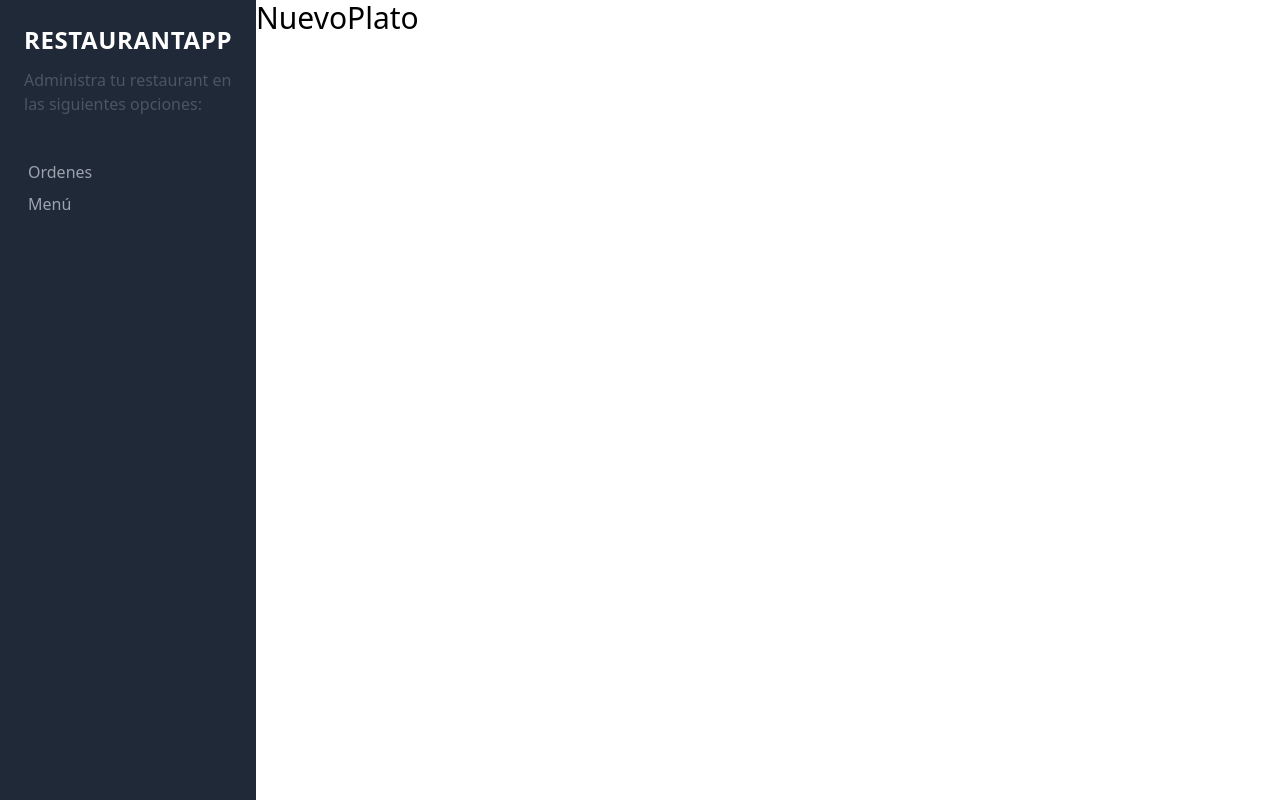
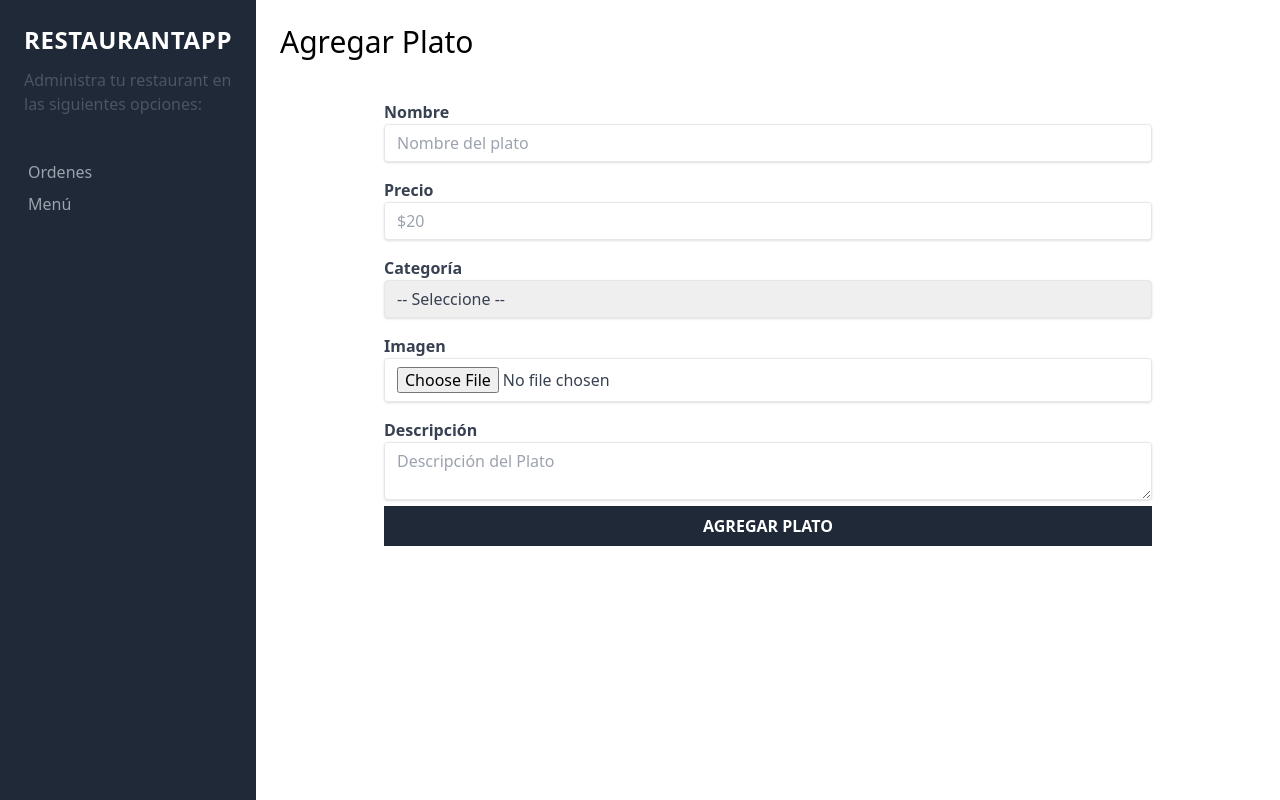
Before and after one commit to guadarecio/restaurantecliente, a React (Create React App) app: page /nuevo-plato in a window 1280 px wide. Built offline with nearby package versions, Linux system fonts and the light colour scheme.

Commit message:
Creating the form

```diff
--- a/src/App.js
+++ b/src/App.js
@@ -9,7 +9,7 @@ function App() {
   return (
     <div className="md:flex min-h-screen">
       <Sidebar />
-      <div className="md:w-3/5 xl:w-4/5">
+      <div className="md:w-3/5 xl:w-4/5 p-6">
         <Routes>
           <Route path="/" element={<Ordenes />} />
           <Route path="/menu" element={<Menu />} />
--- a/src/Components/Paginas/Menu.js
+++ b/src/Components/Paginas/Menu.js
@@ -1,9 +1,16 @@
 import React from "react";
+import { Link } from "react-router-dom";
 
 const Menu = () => {
   return (
     <>
       <h1 className="text-3xl font-light mb-4"> Menu </h1>
+      <Link
+        to="/nuevo-plato"
+        className=" bg-blue-800 hover:bg-blue-700, inline-block mb-5 p-2 text-white uppercase font-bold"
+      >
+        Agregar Plato
+      </Link>
     </>
   );
 };
--- a/src/Components/Paginas/Nuevoplato.js
+++ b/src/Components/Paginas/Nuevoplato.js
@@ -3,7 +3,96 @@ import React from "react";
 const NuevoPlato = () => {
   return (
     <>
-      <h1 className="text-3xl font-light mb-4">NuevoPlato </h1>
+      <h1 className="text-3xl font-light mb-4"> Agregar Plato </h1>
+      <div className="flex justify-center mt-10">
+        <div className="w-full max-w-3xl">
+          <form>
+            <div className="mb-4">
+              <label
+                className="block text-gray-700 text-sm font-bold mb-2"
+                htmlFor="nombre"
+              >
+                Nombre
+              </label>
+              <input
+                className="shadow appearance-none border rounded w-full py-2 px-3 text-gray-700 leading-tight fcus:outline-none focus:shadow-outline"
+                id="nombre"
+                type="text"
+                placeholder="Nombre del plato"
+              />
+            </div>
+
+            <div className="mb-4">
+              <label
+                className="block text-gray-700 text-sm font-bold mb-2"
+                htmlFor="precio"
+              >
+                Precio
+              </label>
+              <input
+                className="shadow appearance-none border rounded w-full py-2 px-3 text-gray-700 leading-tight fcus:outline-none focus:shadow-outline"
+                id="precio"
+                type="number"
+                placeholder="$20"
+                min="0"
+              />
+            </div>
+
+            <div className="mb-4">
+              <label
+                className="block text-gray-700 text-sm font-bold mb-2"
+                htmlFor="categoria"
+              >
+                Categoría
+              </label>
+              <select
+                className="shadow appearance-none border rounded w-full py-2 px-3 text-gray-700 leading-tight fcus:outline-none focus:shadow-outline"
+                id="categoria"
+                name="categoria"
+              >
+                <option value=""> -- Seleccione --</option>
+                <option value="desayuno"> Desayuno</option>
+                <option value="comida"> Comida</option>
+                <option value="cena"> Cena</option>
+                <option value="bebida"> Bebida</option>
+                <option value="postre"> Postre</option>
+                <option value="ensalada"> Ensalada</option>
+              </select>
+            </div>
+            <div className="mb-4">
+              <label
+                className="block text-gray-700 text-sm font-bold mb-2"
+                htmlFor="imagen"
+              >
+                Imagen
+              </label>
+              <input
+                className="shadow appearance-none border rounded w-full py-2 px-3 text-gray-700 leading-tight fcus:outline-none focus:shadow-outline"
+                id="imagen"
+                type="file"
+              />
+            </div>
+            <div className="mb-4">
+              <label
+                className="block text-gray-700 text-sm font-bold mb-2"
+                htmlFor="descripcion"
+              >
+                Descripción
+              </label>
+              <textarea
+                className="shadow appearance-none border rounded w-full py-2 px-3 text-gray-700 leading-tight fcus:outline-none focus:shadow-outline h-40"
+                id="descripcion"
+                placeholder="Descripción del Plato"
+              ></textarea>
+              <input
+                type="submit"
+                className="bg-gray-800 hover:bg-gray-900 w-full mt-5 p-2 text-white uppercase font-bold"
+                value="Agregar Plato"
+              />
+            </div>
+          </form>
+        </div>
+      </div>
     </>
   );
 };
--- a/src/css/main.css
+++ b/src/css/main.css
@@ -464,17 +464,48 @@ video {
 .mb-4 {
   margin-bottom: 1rem;
 }
-.mt-3 {
-  margin-top: 0.75rem;
+.mb-5 {
+  margin-bottom: 1.25rem;
 }
 .mt-10 {
   margin-top: 2.5rem;
 }
+.mt-3 {
+  margin-top: 0.75rem;
+}
 .block {
   display: block;
 }
+.inline-block {
+  display: inline-block;
+}
+.flex {
+  display: flex;
+}
 .min-h-screen {
   min-height: 100vh;
+}
+.w-full {
+  width: 100%;
+}
+.max-w-3xl {
+  max-width: 48rem;
+}
+.appearance-none {
+  appearance: none;
+}
+.justify-center {
+  justify-content: center;
+}
+.rounded {
+  border-radius: 0.25rem;
+}
+.border {
+  border-width: 1px;
+}
+.bg-blue-800 {
+  --tw-bg-opacity: 1;
+  background-color: rgb(30 64 175 / var(--tw-bg-opacity));
 }
 .bg-gray-800 {
   --tw-bg-opacity: 1;
@@ -483,8 +514,19 @@ video {
 .p-6 {
   padding: 1.5rem;
 }
+.p-2 {
+  padding: 0.5rem;
+}
 .p-1 {
   padding: 0.25rem;
+}
+.py-2 {
+  padding-top: 0.5rem;
+  padding-bottom: 0.5rem;
+}
+.px-3 {
+  padding-left: 0.75rem;
+  padding-right: 0.75rem;
 }
 .text-center {
   text-align: center;
@@ -506,12 +548,19 @@ video {
 .uppercase {
   text-transform: uppercase;
 }
+.leading-tight {
+  line-height: 1.25;
+}
 .tracking-wide {
   letter-spacing: 0.025em;
 }
 .text-white {
   --tw-text-opacity: 1;
   color: rgb(255 255 255 / var(--tw-text-opacity));
+}
+.text-gray-700 {
+  --tw-text-opacity: 1;
+  color: rgb(55 65 81 / var(--tw-text-opacity));
 }
 .text-gray-600 {
   --tw-text-opacity: 1;
@@ -524,6 +573,11 @@ video {
 .text-yellow-500 {
   --tw-text-opacity: 1;
   color: rgb(234 179 8 / var(--tw-text-opacity));
+}
+.shadow {
+  --tw-shadow: 0 1px 3px 0 rgb(0 0 0 / 0.1), 0 1px 2px -1px rgb(0 0 0 / 0.1);
+  --tw-shadow-colored: 0 1px 3px 0 var(--tw-shadow-color), 0 1px 2px -1px var(--tw-shadow-color);
+  box-shadow: var(--tw-ring-offset-shadow, 0 0 #0000), var(--tw-ring-shadow, 0 0 #0000), var(--tw-shadow);
 }
 .hover\:bg-yellow-500:hover {
   --tw-bg-opacity: 1;
```
